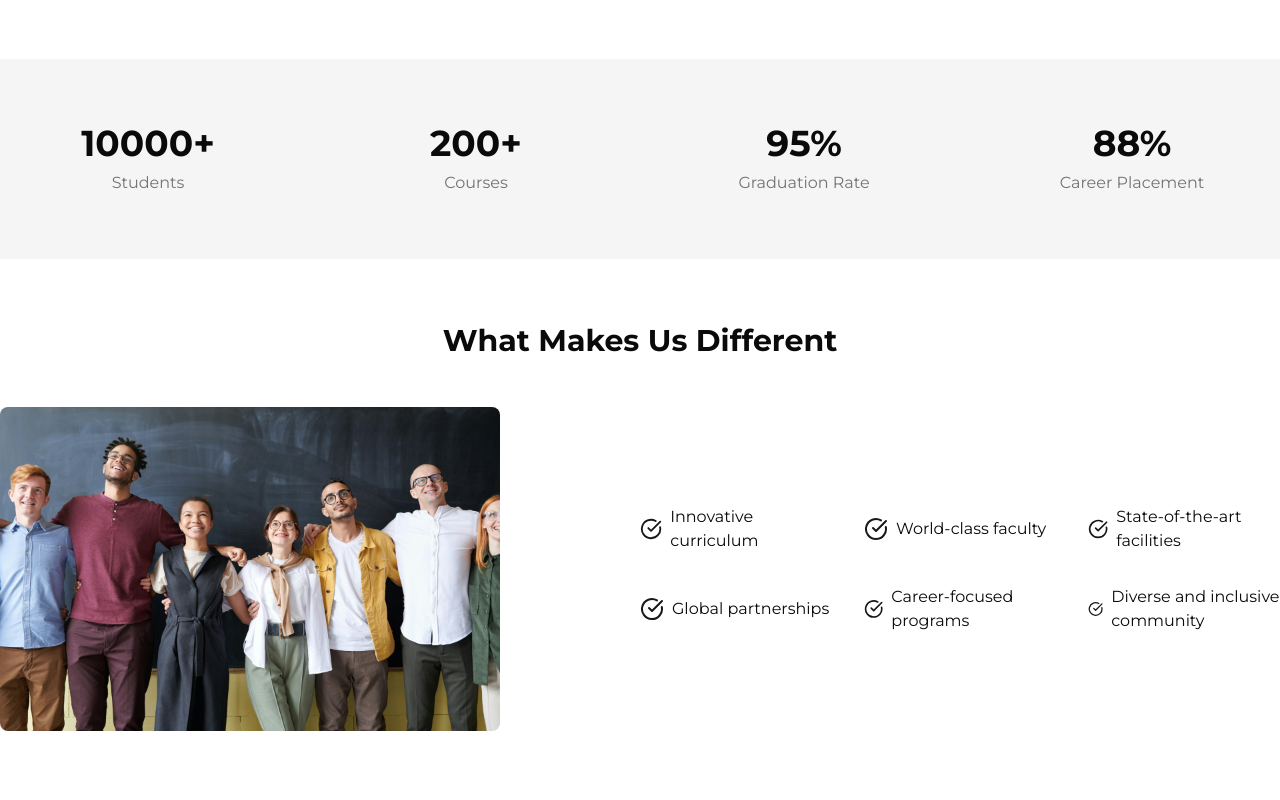
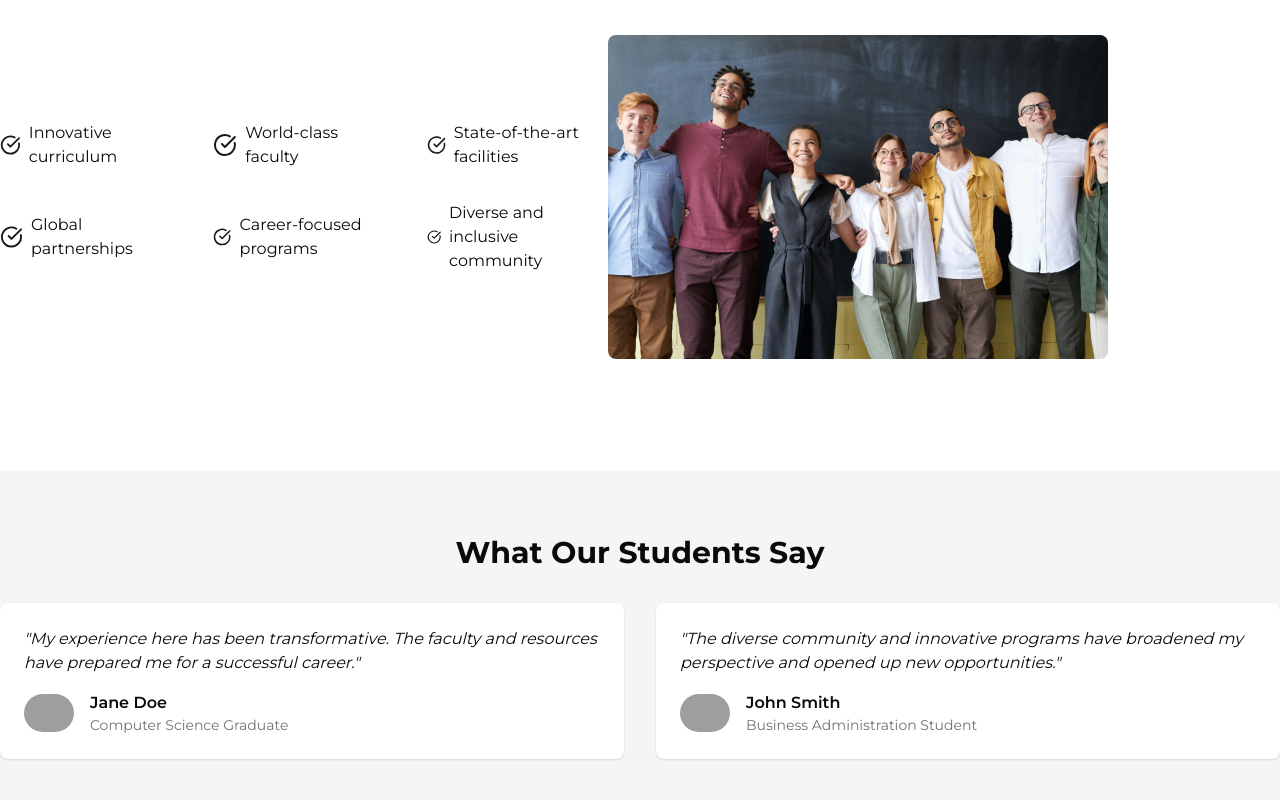
Before and after one commit to MohammedReshid1/spring, a Next.js app: page / in a window 1280 px wide. Shown: the part 1240-2040 px from the top of the page. Built offline with nearby package versions, Linux system fonts and the light colour scheme; grey boxes are pictures that could not be loaded.

Commit message:
switch home enroll to bottom

```diff
--- a/app/components/Stats.js
+++ b/app/components/Stats.js
@@ -22,7 +22,7 @@ export default function Stats() {
           observer.unobserve(entry.target)
         }
       },
-      { threshold: 0.2 } // Trigger when 20% of the section is visible
+      { threshold: 0.5 } // Trigger when 20% of the section is visible
     )
 
     if (sectionRef.current) {
--- a/app/components/WhatMakesUsDifferent.js
+++ b/app/components/WhatMakesUsDifferent.js
@@ -17,17 +17,8 @@ export default function WhatMakesUsDifferent() {
         <h2 className="text-3xl font-bold mb-8 text-center">What Makes Us Different</h2>
 
         <div className="flex flex-col md:flex-row md:items-center md:justify-between mb-8">
-          <div className="mb-4 md:mb-0 md:w-1/2 md:pr-4 text-center md:text-left py-4"> {/* Add padding here */}
-            <Image
-              src="/images/what_makes_us_different.jpg"
-              alt="Excellence"
-              width={500}
-              height={300}
-              className="rounded-lg mx-auto md:mx-0"
-            />
-          </div>
-
-          <div className="md:w-1/2">
+          {/* Text content on the left */}
+          <div className="md:w-1/2 md:pr-8"> {/* Added padding on the right */}
             <div className="grid grid-cols-1 md:grid-cols-2 lg:grid-cols-3 gap-8">
               {differences.map((item, index) => (
                 <div key={index} className="flex items-center">
@@ -37,6 +28,17 @@ export default function WhatMakesUsDifferent() {
               ))}
             </div>
           </div>
+
+          {/* Image on the right with negative margin */}
+          <div className="mb-4 md:mb-0 md:w-1/2 text-center md:text-left py-4">
+            <Image
+              src="/images/what_makes_us_different.jpg"
+              alt="Excellence"
+              width={500}
+              height={300}
+              className="rounded-lg mx-auto md:mx-0 md:-ml-8"  // Adjusted negative margin on left
+            />
+          </div>
         </div>
       </div>
     </section>
--- a/app/page.js
+++ b/app/page.js
@@ -11,13 +11,14 @@ export default function Home() {
   return (
     <>
       <Hero />
-      <HomeEnroll />
+
       <DrivenByExcellence />
       <Stats />
       <WhatMakesUsDifferent />
       <Testimonials />
       <Programs />
       <TheCampus />
+      <HomeEnroll />
     </>
   )
 }
```
